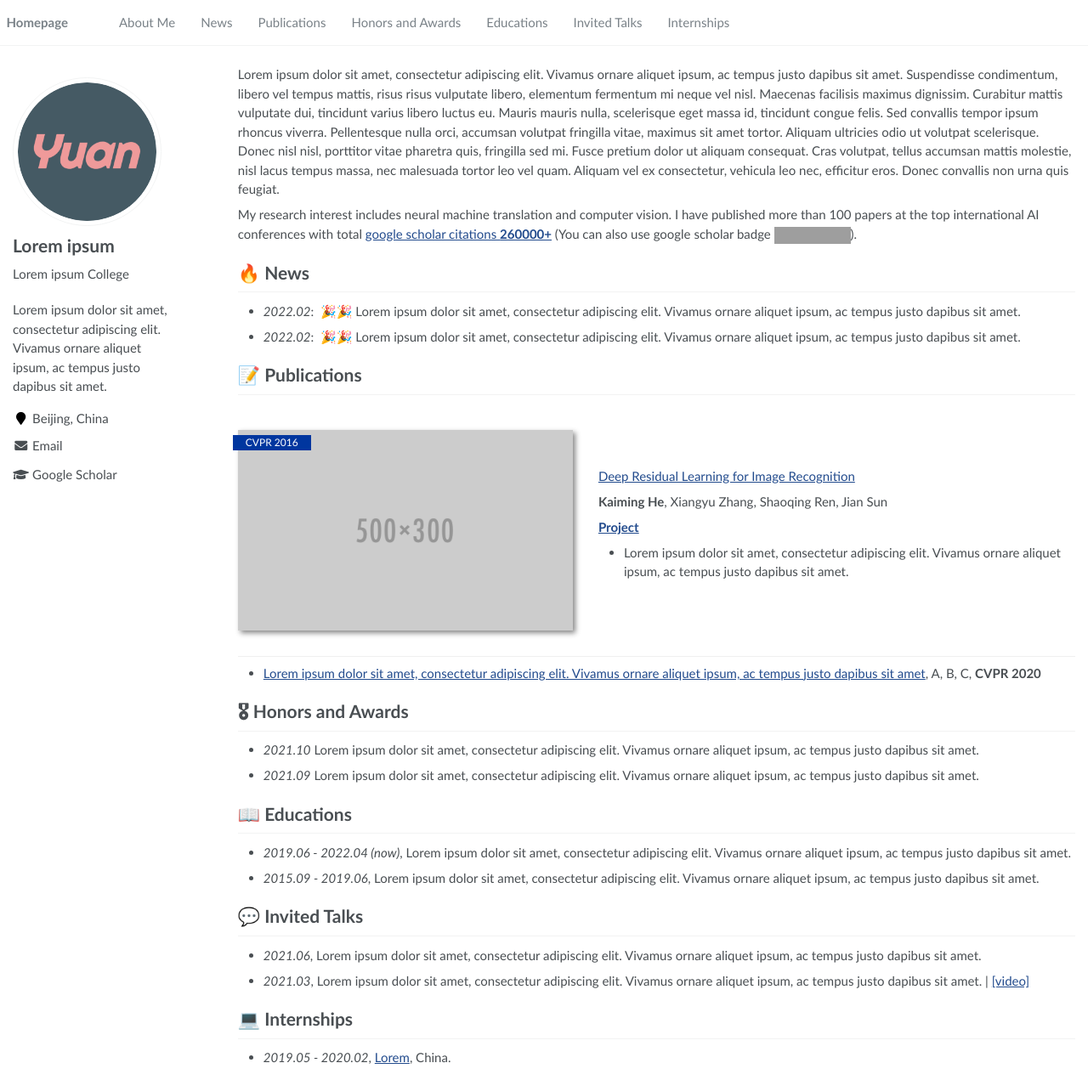
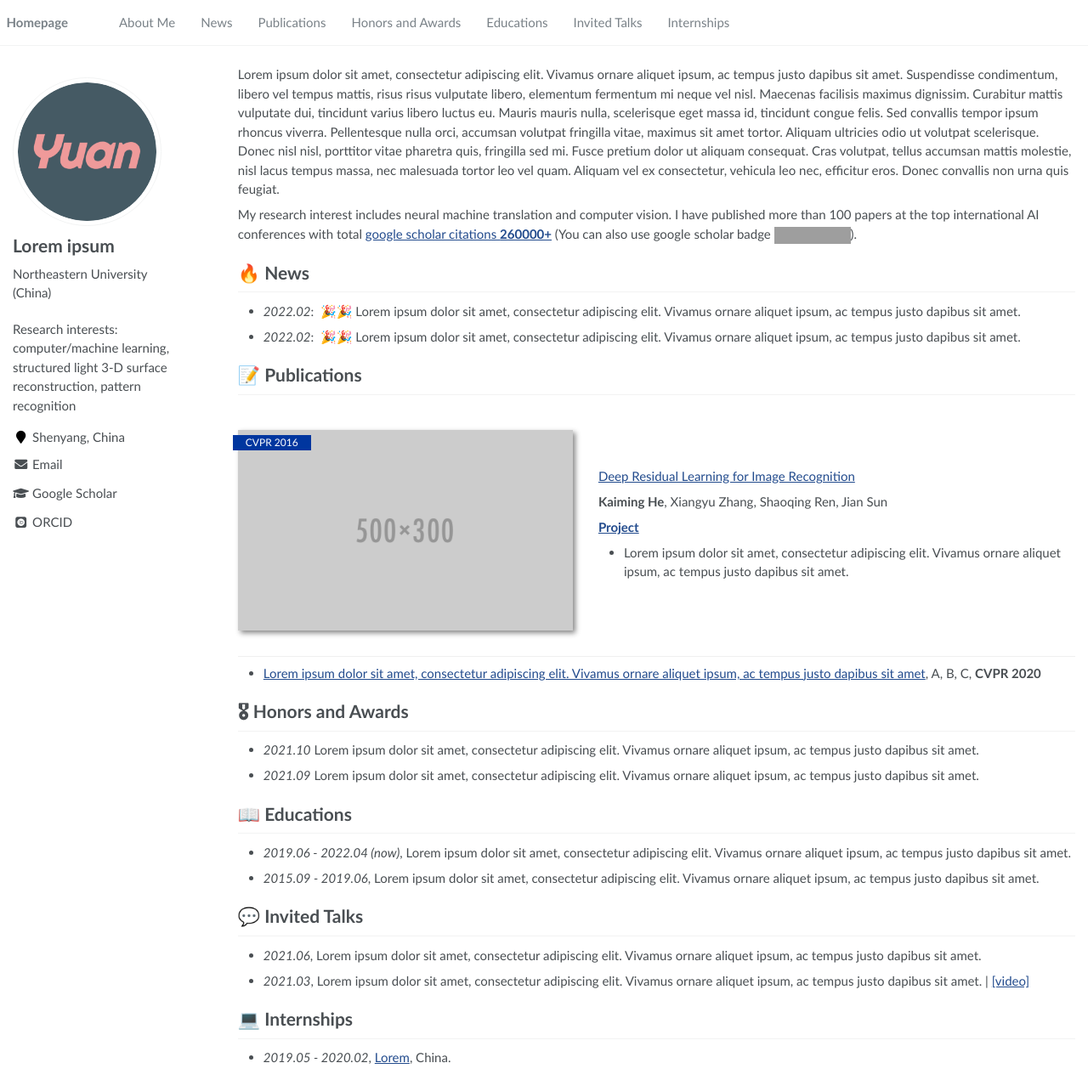
Before and after one commit to liuboyuanl/liuboyuanl.github.io, a Jekyll site: the page built from _pages/about.md, in a window 1280 px wide and 1271 px high. Shown: the whole window at 85% size. Built offline with Jekyll 4.4.1, drawn with Linux system fonts in a browser that asks for light colours; some web fonts are replaced; grey boxes are pictures that could not be loaded.

Commit message:
_config update

```diff
--- a/_config.yml
+++ b/_config.yml
@@ -6,9 +6,9 @@
 # `jekyll serve`. If you change this file, please restart the server process.
 
 # Site Settings
-title                    : "Lorem ipsum"
-description              : "Lorem ipsum dolor sit amet, consectetur adipiscing elit. Vivamus ornare aliquet ipsum, ac tempus justo dapibus sit amet. "
-repository               : "RayeRen/acad-homepage.github.io"
+title                    : "Bo-Yuan Liu"
+description              : "Research interests: computer/machine learning, structured light 3-D surface reconstruction, pattern recognition"
+repository               : "liuboyuanl/liuboyuanl.github.io"
 google_scholar_stats_use_cdn : true
 
 # google analytics
@@ -23,12 +23,12 @@ baidu_site_verification  :  # get baidu_site_verification from https://ziyuan.ba
 author:
   name             : "Lorem ipsum"
   avatar           : "images/android-chrome-512x512.png"
-  bio              : "Lorem ipsum College"
-  location         : "Beijing, China"
+  bio              : "Northeastern University (China)"
+  location         : "Shenyang, China"
   employer         :
   pubmed           :
   googlescholar    : "https://scholar.google.com/citations?user=YOUR_GOOGLE_SCHOLAR_ID"
-  email            : "Lorem@ipsum.com"
+  email            : "liuboyuanl@outlook.com"
   researchgate     :  # e.g., "https://www.researchgate.net/profile/yourprofile"
   uri              :
   bitbucket        :
@@ -45,7 +45,7 @@ author:
   lastfm           :
   linkedin         : # e.g., "linkedin username"
   dblp             : # e.g., "https://dblp.org/pid/xx/xxxx.html"
-  orcid            : # e.g., "https://orcid.org/xxxx"
+  orcid            : "https://orcid.org/0009-0002-3006-2299"
   pinterest        :
   soundcloud       :
   stackoverflow    : # http://stackoverflow.com/users/123456/username
```
